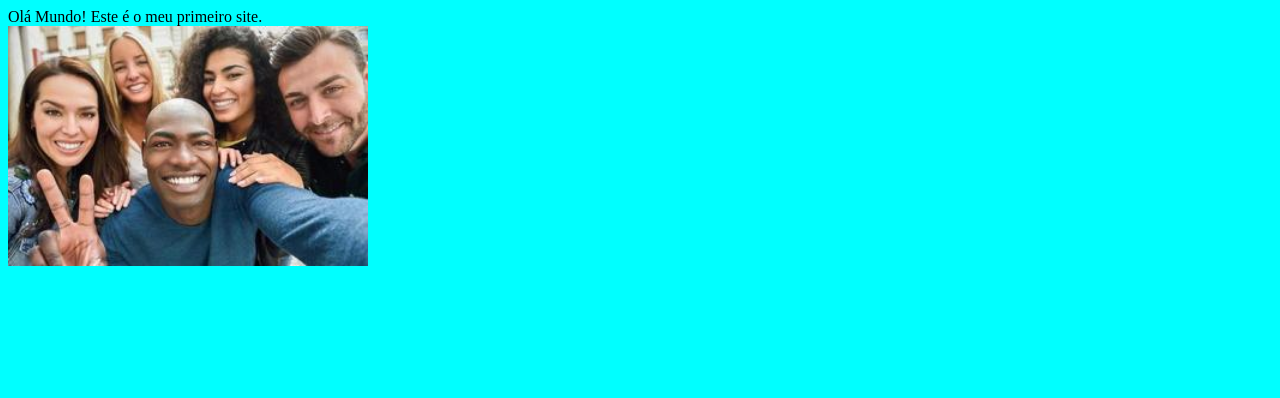
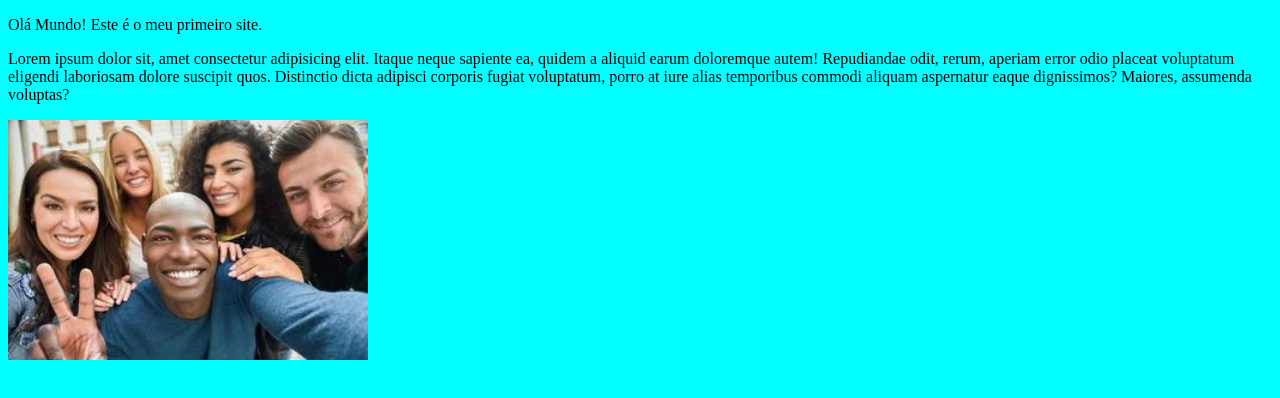
Before and after one commit to luancarvalh-o/ProjetoWeb1, a plain HTML site: page index.html in a window 1280 px wide. Drawn offline with Linux system fonts and the light colour scheme.

Commit message:
update html

```diff
--- a/index.html
+++ b/index.html
@@ -7,7 +7,9 @@
     <link rel="stylesheet" href="style.css">
 </head>
 <body>
-    Olá Mundo! Este é o meu primeiro site.<br>
+    <p>Olá Mundo! Este é o meu primeiro site.</p>
+
+    <p>Lorem ipsum dolor sit, amet consectetur adipisicing elit. Itaque neque sapiente ea, quidem a aliquid earum doloremque autem! Repudiandae odit, rerum, aperiam error odio placeat voluptatum eligendi laboriosam dolore suscipit quos. Distinctio dicta adipisci corporis fugiat voluptatum, porro at iure alias temporibus commodi aliquam aspernatur eaque dignissimos? Maiores, assumenda voluptas?</p>
     <img src="pessoas.jpg"alt="" width="360px"
     >
 </body>
```
